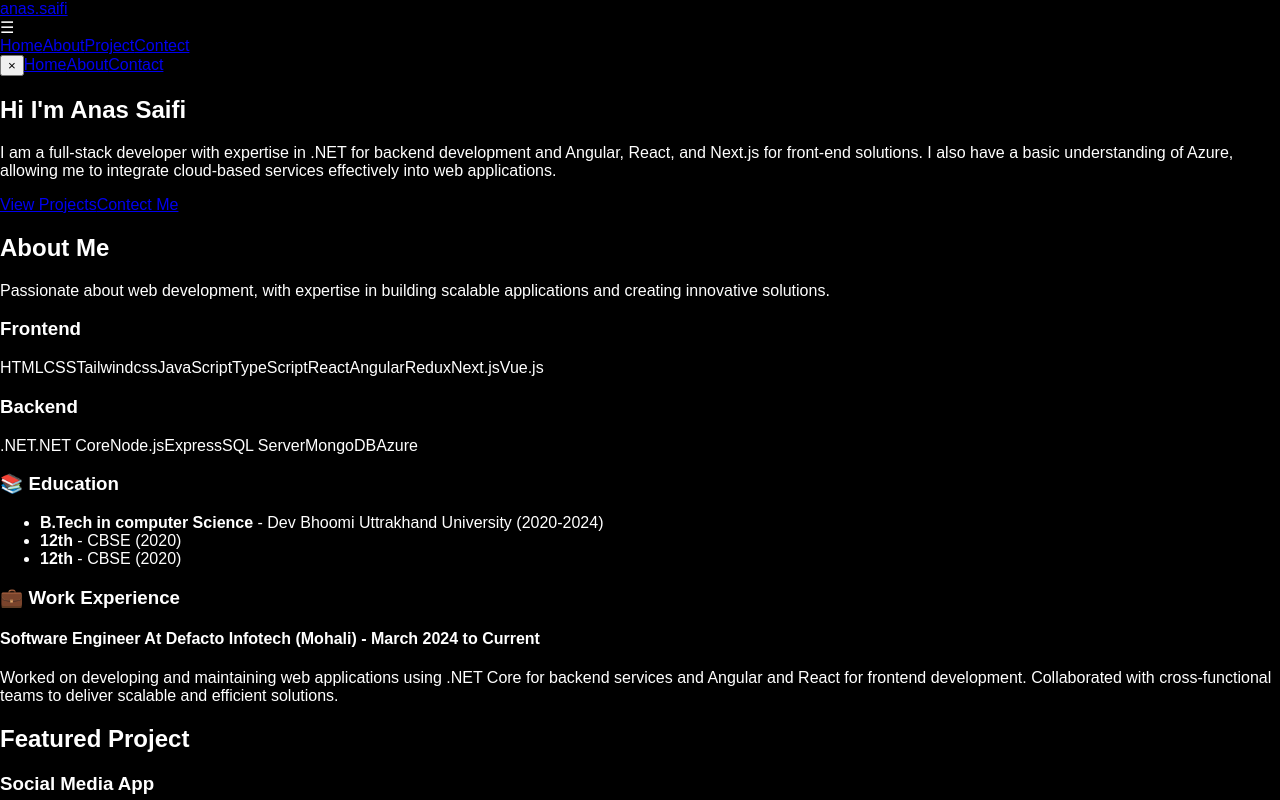
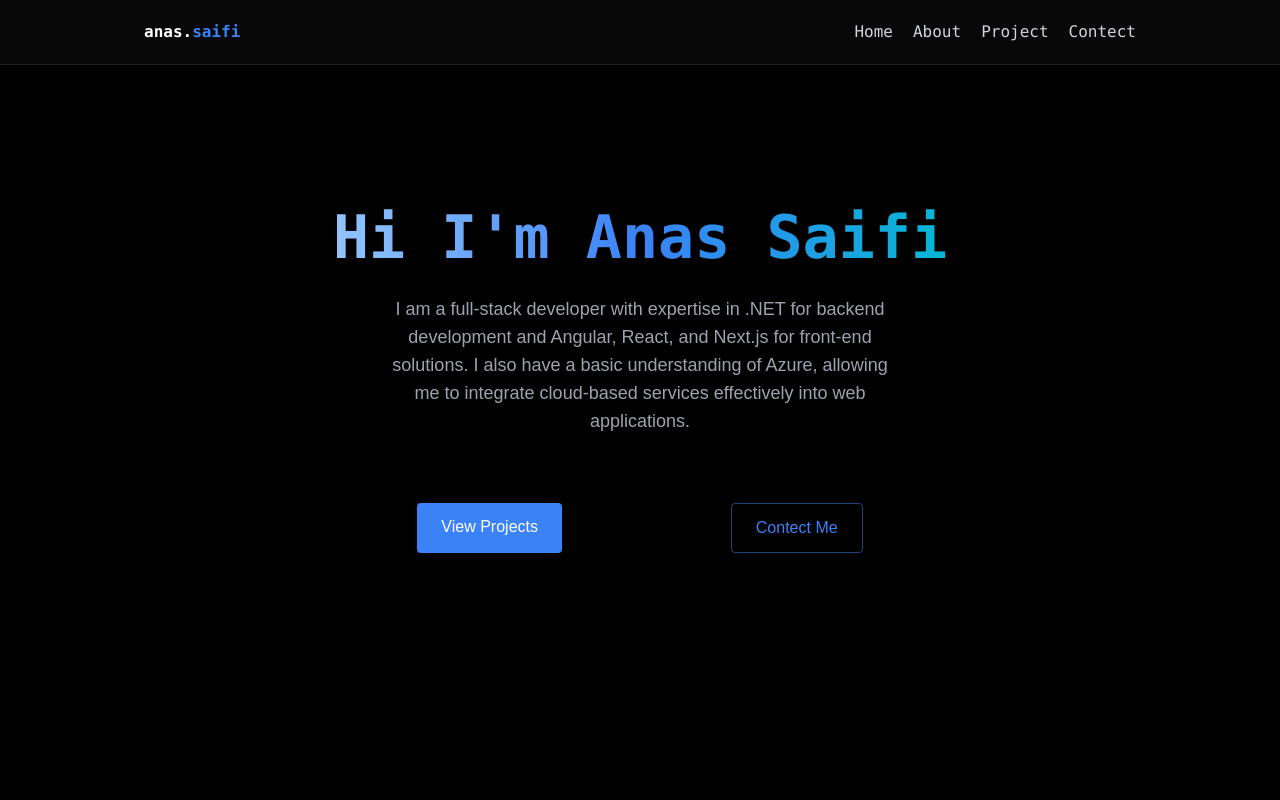
Before and after one commit to Anassaifi10/Portfolio, a React (Create React App) app: page / in a window 1280 px wide. Shown: the top 800 px of the page. Built offline with nearby package versions, Linux system fonts and the light colour scheme.

Commit message:
setup for tailwind css

```diff
--- a/src/App.css
+++ b/src/App.css
@@ -1,38 +1,3 @@
-.App {
-  text-align: center;
-}
-
-.App-logo {
-  height: 40vmin;
-  pointer-events: none;
-}
-
-@media (prefers-reduced-motion: no-preference) {
-  .App-logo {
-    animation: App-logo-spin infinite 20s linear;
-  }
-}
-
-.App-header {
-  background-color: #282c34;
-  min-height: 100vh;
-  display: flex;
-  flex-direction: column;
-  align-items: center;
-  justify-content: center;
-  font-size: calc(10px + 2vmin);
-  color: white;
-}
-
-.App-link {
-  color: #61dafb;
-}
-
-@keyframes App-logo-spin {
-  from {
-    transform: rotate(0deg);
-  }
-  to {
-    transform: rotate(360deg);
-  }
-}
+@tailwind base;
+@tailwind components;
+@tailwind utilities;
--- a/src/index.css
+++ b/src/index.css
@@ -1,3 +1,4 @@
+
 @tailwind base;
 @tailwind components;
 @tailwind utilities;
--- /dev/null
+++ b/tailwind.config.js
@@ -0,0 +1,10 @@
+/** @type {import('tailwindcss').Config} */
+module.exports = {
+  content: [
+    "./src/**/*.{html,js,jsx,ts,tsx}", // Include .jsx and .tsx for React
+  ],
+  theme: {
+    extend: {},
+  },
+  plugins: [],
+}
```
